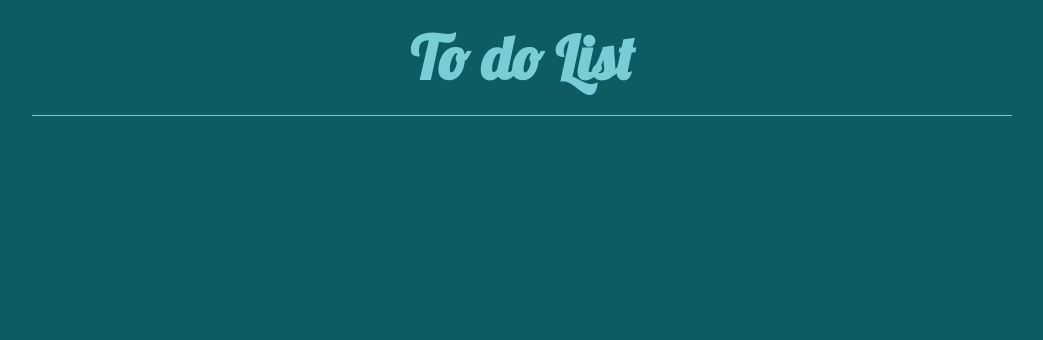
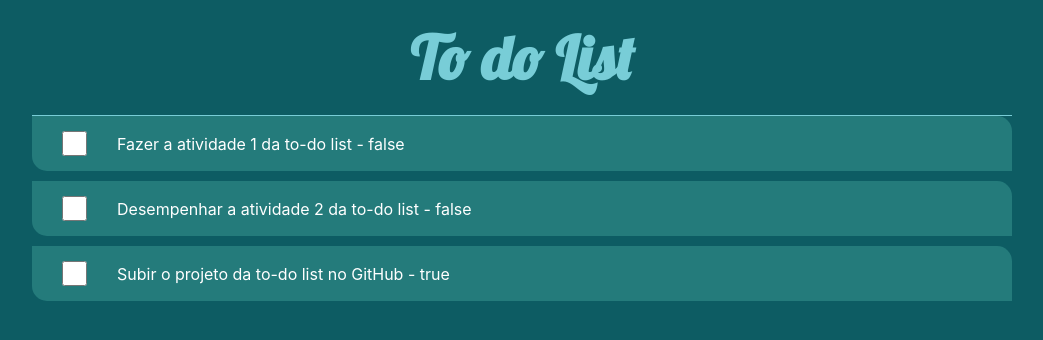
Before and after one commit to erickallandev/to-do-list, a React (Create React App) app: page / in a window 1280 px wide. Shown: the top 340 px of the page, without its empty margins (118-1161 px from the left). Built offline with nearby package versions, Linux system fonts and the light colour scheme.

Commit message:
fix: changed atributte name status to done, and their values to boolean type

```diff
--- a/src/App.tsx
+++ b/src/App.tsx
@@ -5,9 +5,9 @@ import  { ListItem } from './components/ListItem/ListItem';
 
 const App = () => {
     const [list, setList] = useState<Item[]>([
-        {id: 1, activity: 'Fazer a atividade 1 da to-do list', status: 'undone'},
-        {id: 2, activity: 'Desempenhar a atividade 2 da to-do list', status: 'undone'},
-        {id: 3, activity: 'Subir o projeto da to-do list no GitHub', status: 'done'}
+        {id: 1, activity: 'Fazer a atividade 1 da to-do list', done: false},
+        {id: 2, activity: 'Desempenhar a atividade 2 da to-do list', done: false},
+        {id: 3, activity: 'Subir o projeto da to-do list no GitHub', done: true}
     ]);
 
     return (
@@ -19,7 +19,7 @@ const App = () => {
 
                 {/* Section to show the to do list */}
                 {list.map((item, index) => (
-                    <ListItem />
+                    <ListItem index={index} item={item}/>
                 ))}
 
             </C.Area>
--- a/src/components/ListItem/ListItem.tsx
+++ b/src/components/ListItem/ListItem.tsx
@@ -1,8 +1,20 @@
 import * as C from './styled';
+import { Item } from '../../types/Item';
 
-export const ListItem = () => {
+    type Props = {
+        item: Item,
+        index: number
+}
+
+export const ListItem = ({index, item}:Props) => {
+
     return (
         <C.Container>
+            <input
+            type="checkbox"
+            />
+
+            <label>{item.activity} - {item.done.toString()}</label>
 
         </C.Container>
     );
--- a/src/components/ListItem/styled.ts
+++ b/src/components/ListItem/styled.ts
@@ -1,3 +1,18 @@
 import styled from 'styled-components';
 
-export const Container = styled.div``;
+export const Container = styled.div`
+    background-color: #247b7b;
+    margin-bottom: 10px;
+    padding: 15px 0;
+    border-radius: 0 15px;
+    display: flex;
+    align-items: center;
+        input {
+            margin: 0 30px;
+            width: 25px;
+            height: 25px;
+        }
+        label {
+            color: #FFF;
+        }
+`;
--- a/src/types/Item.ts
+++ b/src/types/Item.ts
@@ -1,5 +1,5 @@
 export type Item = {
     id: number
     activity: string,
-    status: 'done'|'undone'
+    done: boolean
 }
```
